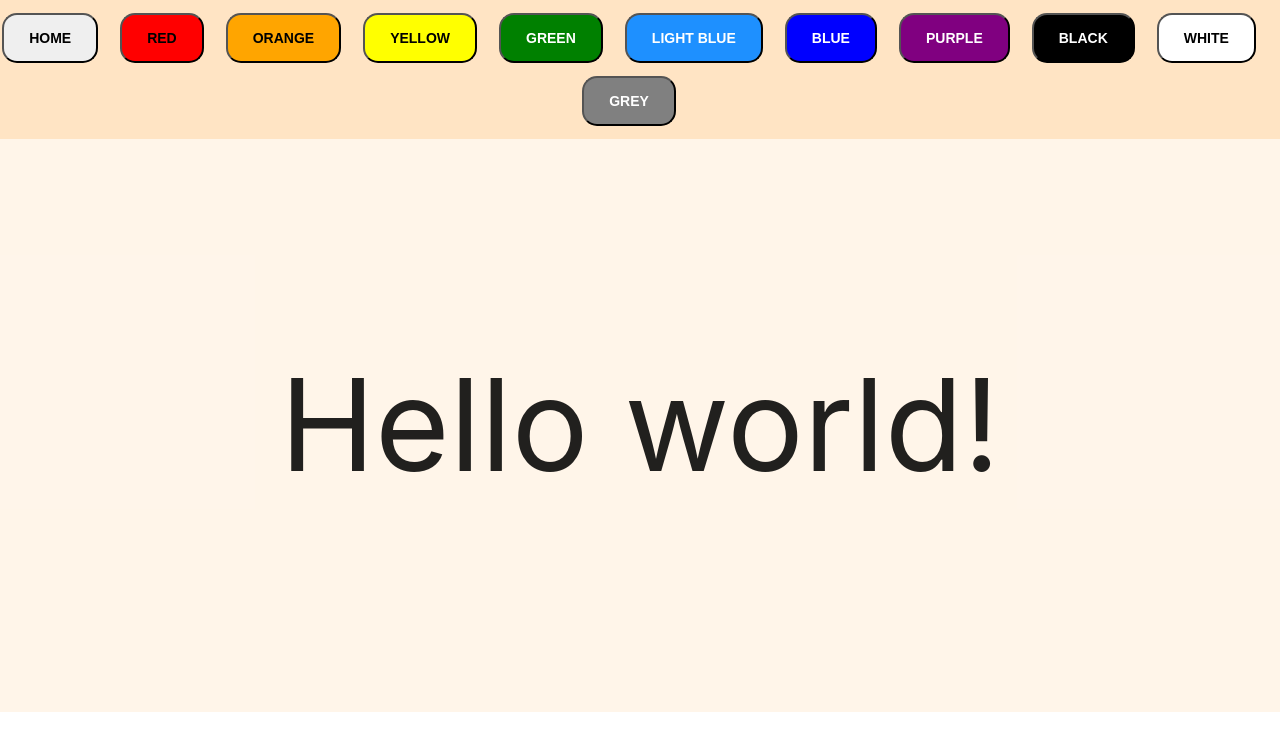
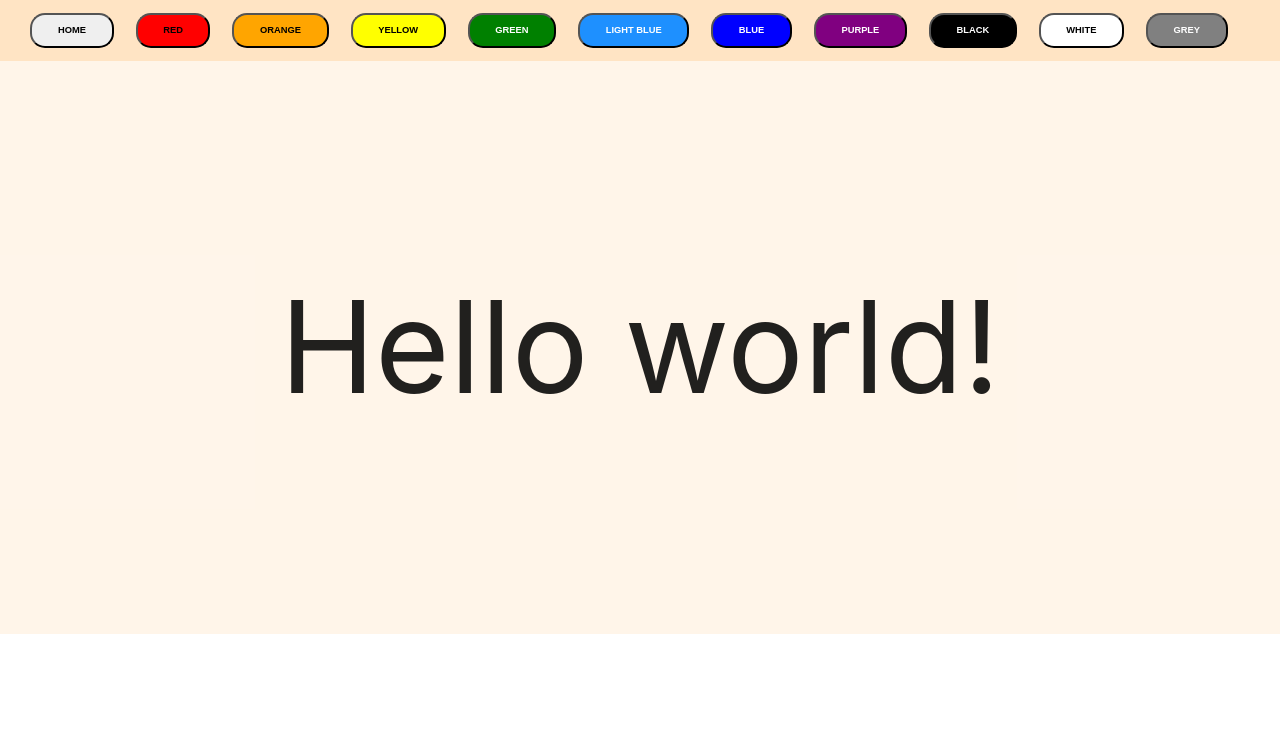
Before and after one commit to AntonRufus/colorful-clock-react-app, a React (Create React App) app: page / in a window 1280 px wide. Shown: the top 750 px of the page. Built offline with nearby package versions, Linux system fonts and the light colour scheme.

Commit message:
minor updates

```diff
--- a/src/components/Time.module.css
+++ b/src/components/Time.module.css
@@ -5,14 +5,15 @@
 
 .time > button {
     margin-bottom: 1%;
-    padding: 15px 25px;
+    padding: 0.8% 2%;
     border-radius: 15px;
     font-weight: bold;
+    font-size: 0.73vw;
 }
 
 .time > button:hover {
     box-shadow: 4px 3px darkgrey;
-    padding: 15px 24px 15px 26px;
+    padding: 0.8% 1.9% 0.8% 2.1%;
     text-decoration: underline;
     transition-duration: 0.1s;
 }
```
Also changed, not shown: 1 other file (tests, documents, lock files or other folders).
